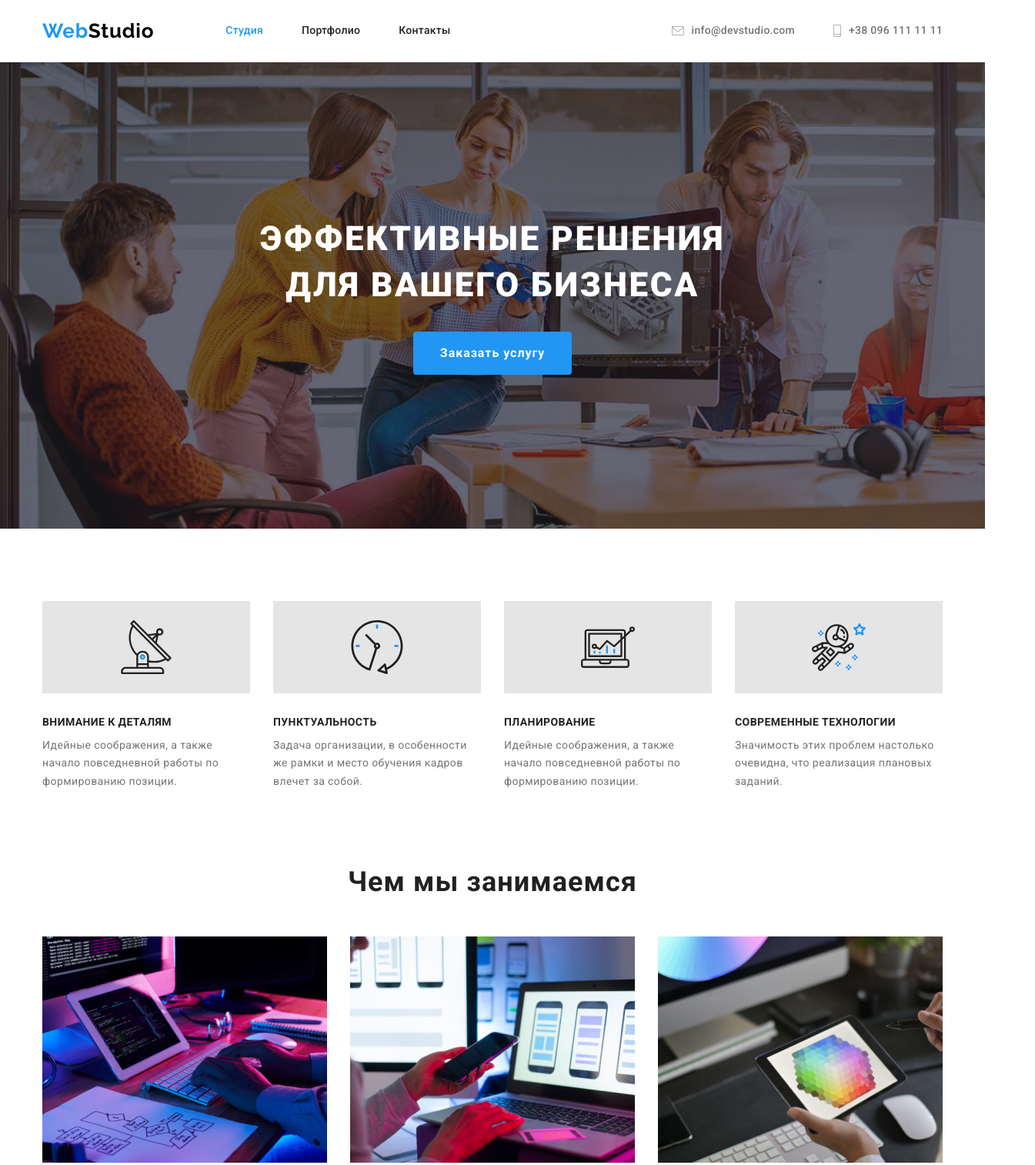
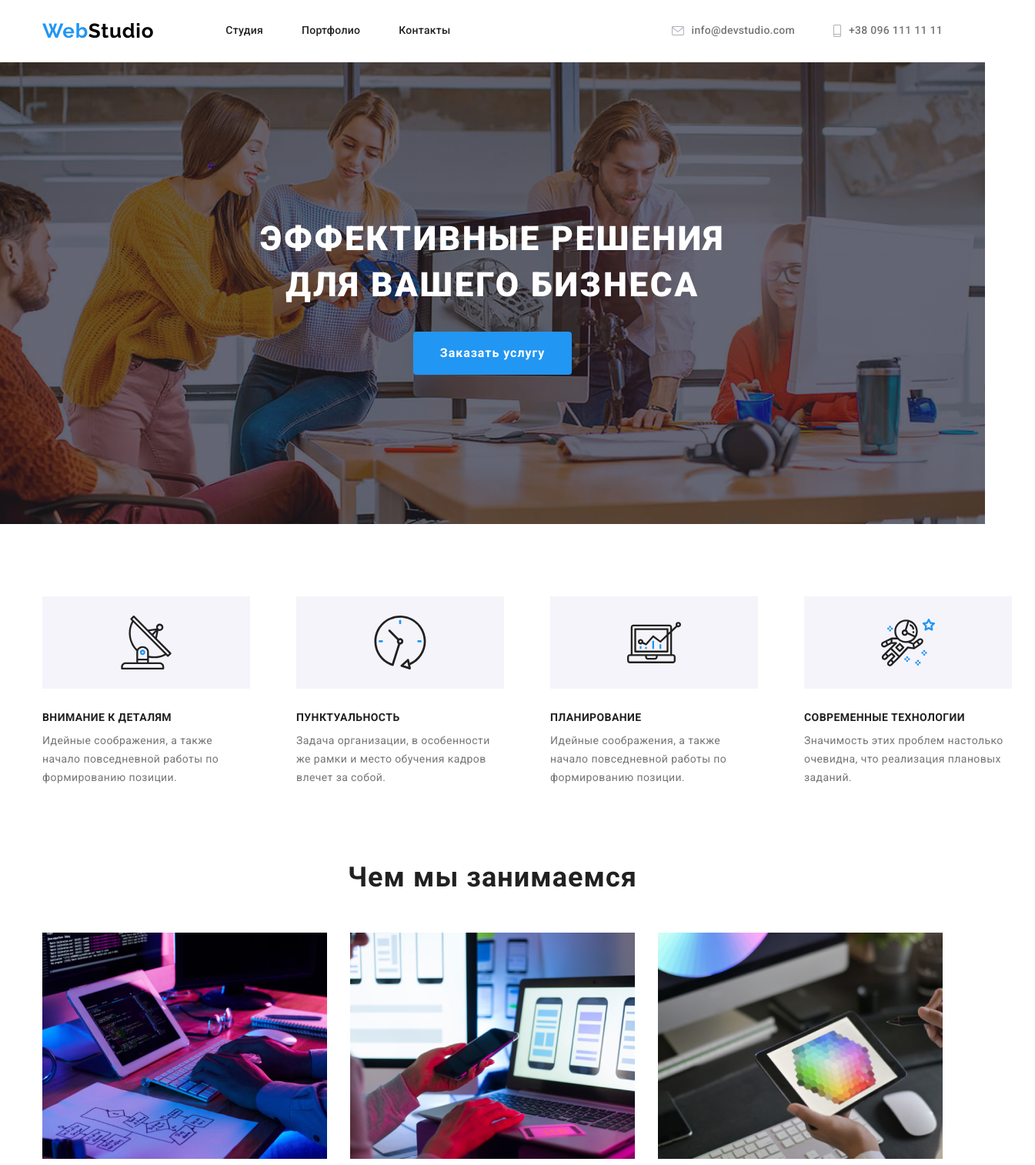
Before and after one commit to AssiyaSi/goit-markup-hw-04, a plain HTML site: page index.html in a window 1280 px wide. Shown: the top 1514 px of the page at 77% size, 1345 px wide, since content can reach past the window. Drawn offline with nearby package versions, Linux system fonts and the light colour scheme; files whose address does not match are found by name.

Commit message:
goit-markup-hw-04
Rev1

```diff
--- a/css/styles.css
+++ b/css/styles.css
@@ -39,7 +39,7 @@ img {
 .main-button:focus {
     background-color: #188CE8;
 }
-.curent.menu-nav {
+.curent .menu-nav {
     color: var(--hightlight-color);
 }
 body {
@@ -173,12 +173,20 @@ body {
 
 /*===Главная===*/
 .main-section {
-    background: #2F303A;
+    background-color: #2F303A;
     padding: 200px 0;
 
+    max-width: 1600px;
+    max-height: 600px;
+    margin-right: auto;
+    margin-left: auto;
+
+
     background-image: linear-gradient(rgba(47, 48, 58, 0.4), rgba(47, 48, 58, 0.4)),
-    url("/html/images/main-img.jpg");
+    url("../html/images/main-img.jpg");
     background-size: cover;
+    background-position: center;
+
 }
 .main-title {
     font-weight: 900;
@@ -244,12 +252,8 @@ body {
 .skills-item:not(:last-child) {
     margin-right: 30px;
 }
-.feature-list {
-    display: flex;
-    align-items: center;
-    justify-content: center;
-}
-.feature-item {
+
+.feature-container {
     display: flex;
     align-items: center;
     justify-content: center;
@@ -257,10 +261,14 @@ body {
 
     width: 270px;
     height: 120px;
-    background-color: #E5E5E5;
+    background-color: #F5F4FA;
 }
-.feature-item:not(:last-child) {
+.feature-container:not(:last-child) {
     margin-right: 30px;
+}
+.feature-icon {
+    display: block;
+    background-position: center;
 }
 
 /*===/Приемущества===*/
@@ -414,7 +422,7 @@ body {
 
 /*===Footer===*/
 .footer-section {
-    display: flex;
+
     background: #2F303A;
     padding: 60px 0;
 }
@@ -456,7 +464,7 @@ body {
     color: #FFFFFF;
     display: flex;
 
-    margin-top: 15px;
+
     margin-bottom: 20px;
 }
 .addres-container {
@@ -548,7 +556,7 @@ body {
     background-color: var(--hightlight-color);
     color: var(--second-hightlight-color);
     border: solid var(--hightlight-color);
-    border-radius: 4px;
+
 }
 /*===Проекты===*/
 .title-projects {
@@ -574,11 +582,8 @@ color: var(--description-color);
 .portfolio-projects-item {
     margin-bottom: 30px;
     background: #FFFFFF;
+}
 
-}
-/*.portfolio-projects-item:not(:nth-child(6n)) {
-    margin-bottom: 0;
-}*/
 .portfolio-projects-container .portfolio-projects-item:not(:nth-last-child(n + 4)) {
     margin-bottom: 0;
 }
@@ -587,8 +592,12 @@ color: var(--description-color);
 }
 .div-projects {
     padding: 20px 24px;
-
     border-left: 1px solid #EEEEEE;
     border-right: 1px solid #EEEEEE;
     border-bottom: 1px solid #EEEEEE;
 }
+.portfolio-projects-link:hover,
+.portfolio-projects-link:focus {
+    display: block;
+    box-shadow: 0px 1px 1px rgba(0, 0, 0, 0.12), 0px 4px 4px rgba(0, 0, 0, 0.06), 1px 4px 6px rgba(0, 0, 0, 0.16);
+}
--- a/index.html
+++ b/index.html
@@ -61,42 +61,43 @@
         <!--Приемущества-->
         <section class="skills-section">
             <div class="container">
-            <ul class="list feature-list">
-                <li class="feature-item">
-                    <svg class="feature-icon" width="70" height="70">
-                    <use href="./html/images/icons.svg#icon-antenna-1"></use>
-                    </svg>
-                </li>
-                <li class="feature-item">
-                    <svg class="feature-icon" width="70" height="70">
-                    <use href="./html/images/icons.svg#icon-clock-1"></use>
-                    </svg>
-                </li>
-                <li class="feature-item">
-                    <svg class="feature-icon" width="70" height="70">
-                    <use href="./html/images/icons.svg#icon-diagram-1"></use>
-                    </svg>
-                </li>
-                <li class="feature-item">
-                <svg class="feature-icon" width="70" height="70">
-                <use href="./html/images/icons.svg#icon-astronaut-1"></use>
-                </svg>
-                </li>
-            </ul>
             <ul class="list skills-container">
                 <li class="skills-item">
+                    <div class="feature-container">
+                        <svg class="feature-icon" width="70" height="70">
+                            <use href="./html/images/icons.svg#icon-antenna-1"></use>
+                        </svg>
+                    </div>
                     <h3 class="title-skills">Внимание к деталям</h3>
                     <p class="skills">Идейные соображения, а также начало повседневной работы по формированию позиции.</p>
                 </li>
+
+
                 <li class="skills-item">
+                    <div class="feature-container">
+                        <svg class="feature-icon" width="70" height="70">
+                            <use href="./html/images/icons.svg#icon-clock-1"></use>
+                        </svg>
+                    </div>
                     <h3 class="title-skills">Пунктуальность</h3>
                     <p class="skills">Задача организации, в особенности же рамки и место обучения кадров влечет за собой.</p>
                 </li>
+
                 <li class="skills-item">
+                    <div class="feature-container">
+                    <svg class="feature-icon" width="70" height="70">
+                        <use href="./html/images/icons.svg#icon-diagram-1"></use>
+                    </svg>
+                    </div>
                     <h3 class="title-skills">Планирование</h3>
                     <p class="skills">Идейные соображения, а также начало повседневной работы по формированию позиции.</p>
                 </li>
                 <li class="skills-item">
+                    <div class="feature-container">
+                        <svg class="feature-icon" width="70" height="70">
+                            <use href="./html/images/icons.svg#icon-astronaut-1"></use>
+                        </svg>
+                    </div>
                     <h3 class="title-skills">Современные технологии</h3>
                     <p class="skills">Значимость этих проблем настолько очевидна, что реализация плановых заданий.</p>
                 </li>
@@ -280,7 +281,7 @@
         <!--Постоянные клиенты-->
         <section class="client-section">
         <div class="container">
-            <h4 class="title-client">Постоянные клиенты</h4>
+            <h2 class="title-client">Постоянные клиенты</h2>
             <ul class="client-list">
                 <li class="client-item">
                     <a href="" class="client-link">
@@ -351,7 +352,7 @@
             </div>
 
             <div class="footer-social-container">
-                <h4 class="footer-social-name">присоединяйтесь</h4>
+                <h3 class="footer-social-name">присоединяйтесь</h3>
                 <ul class="list footer-social-list">
                     <li class="footer-social-item">
                         <a href="" class="footer-social-link">
```
Also changed, not shown: portfolio.html (+9 -9 lines).
